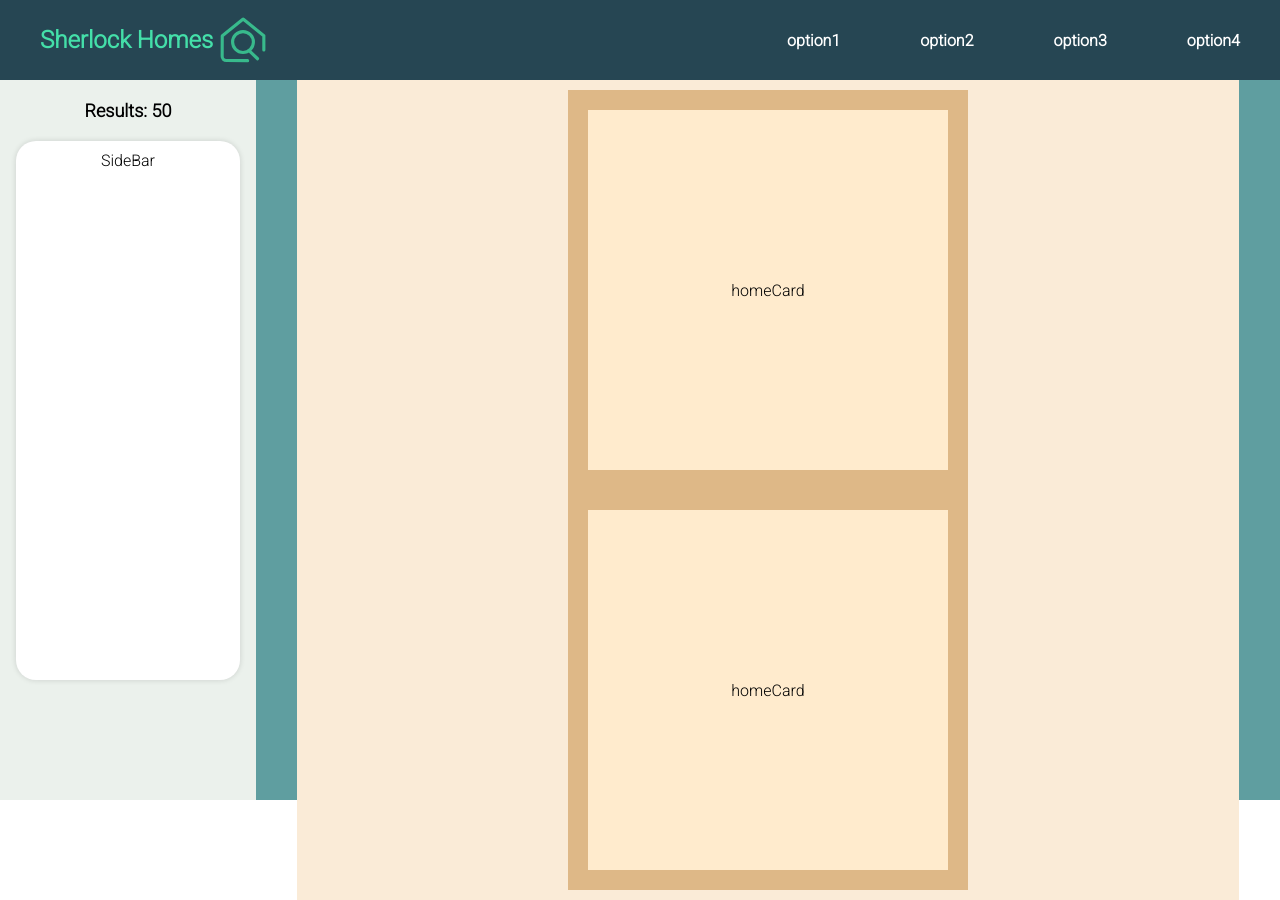
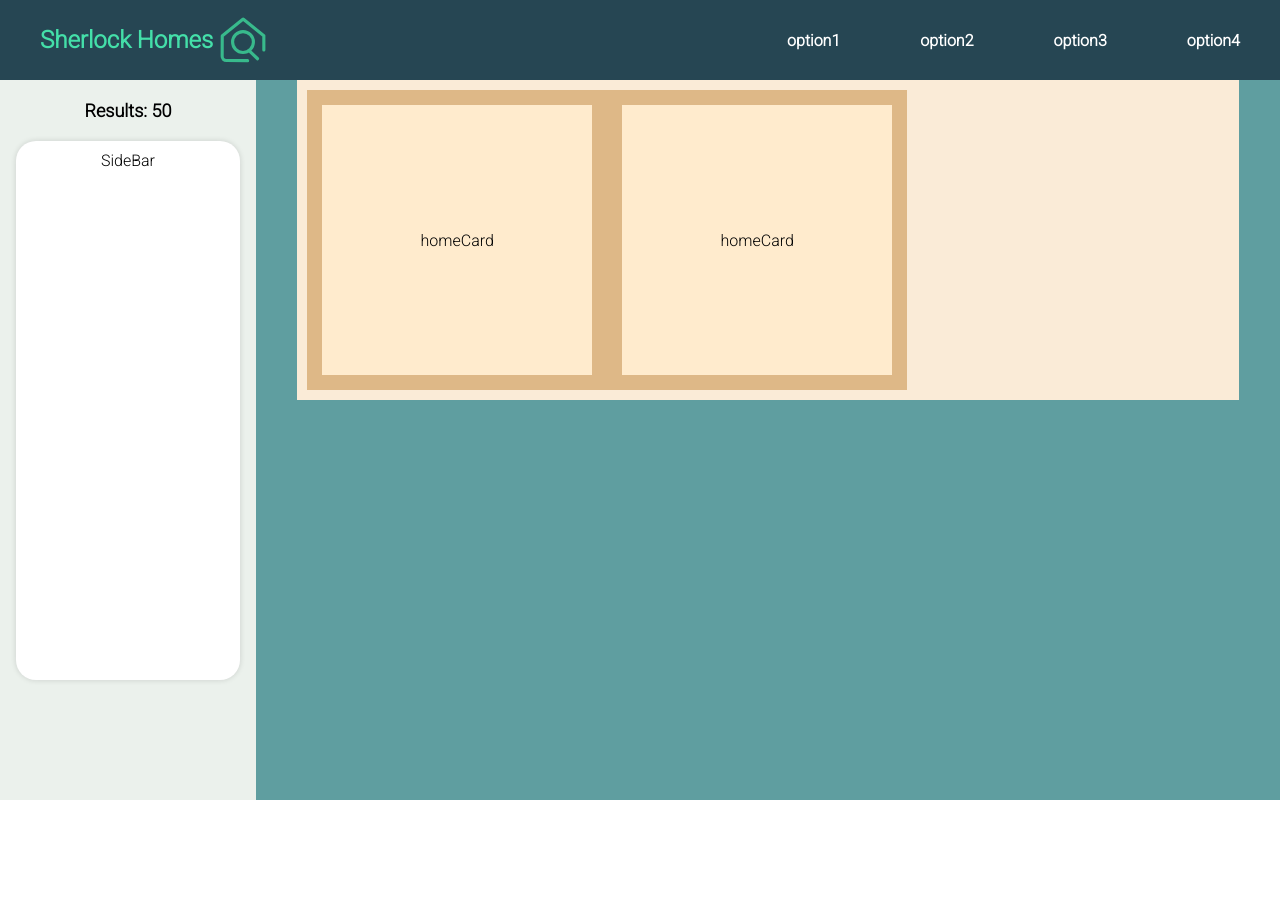
Before and after one commit to ElBugs99/Sherlock-Homes, a React (Create React App) app in the folder client/: page /search in a window 1280 px wide. After the commit the page ends 800 px from the top, so only its background shows below. Built offline with nearby package versions, Linux system fonts and the light colour scheme.

Commit message:
upgraded the results display

```diff
--- a/client/src/Components/Search/search.css
+++ b/client/src/Components/Search/search.css
@@ -40,9 +40,9 @@
 
 .search-results-container {
     display: flex;
+    flex-wrap: wrap;
     align-items: center;
     padding: 10px;
-    flex-direction: column;
     background-color: antiquewhite;
     width: 90%;
 }
--- a/client/src/Components/UI/HomeCard/homeCard.css
+++ b/client/src/Components/UI/HomeCard/homeCard.css
@@ -3,8 +3,8 @@
     align-items: center;
     justify-content: center;
     flex-direction: column;
-    height: 400px;
-    width: 400px;
+    height: 300px;
+    width: 300px;
     background-color: burlywood;
 }
 
```
